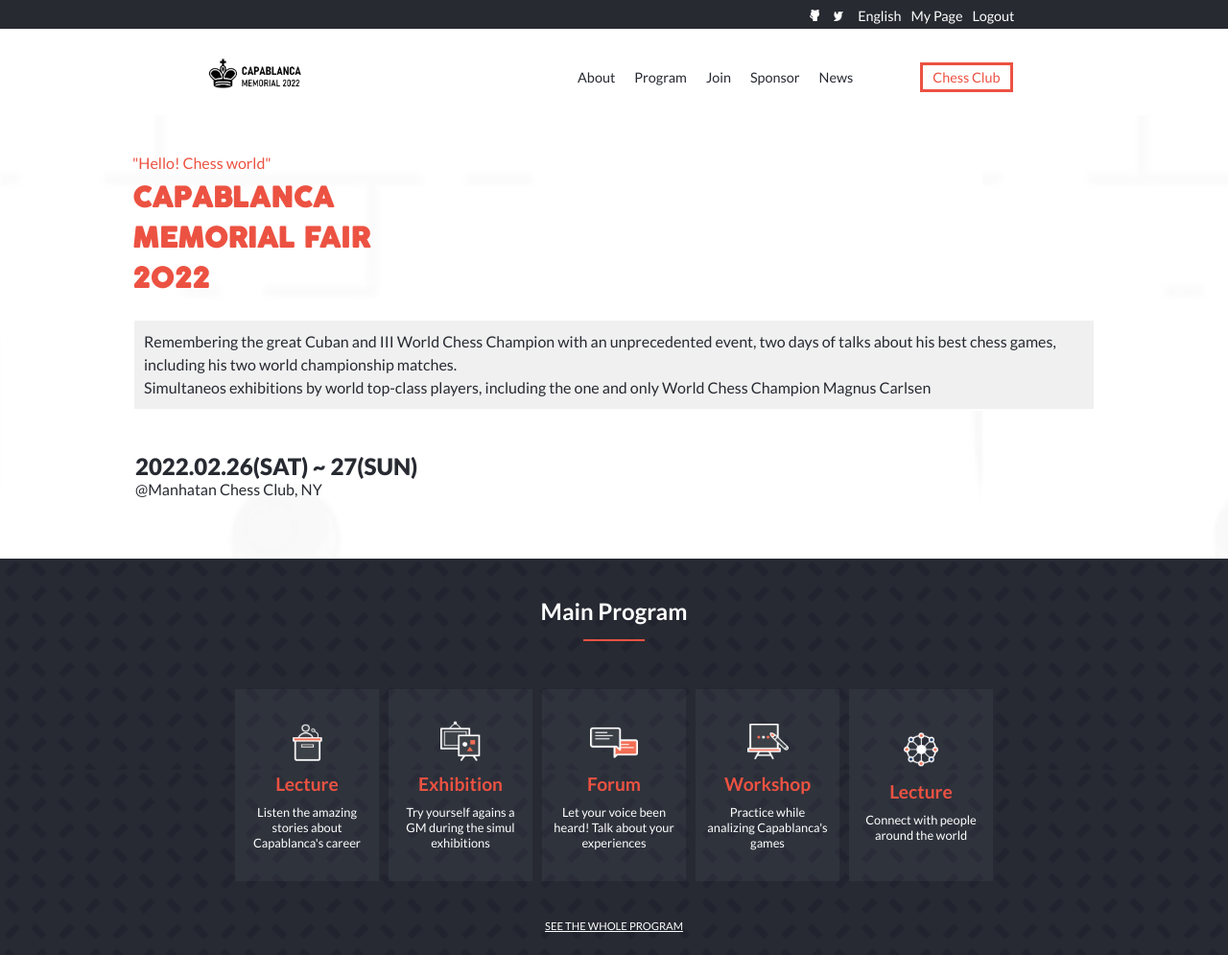
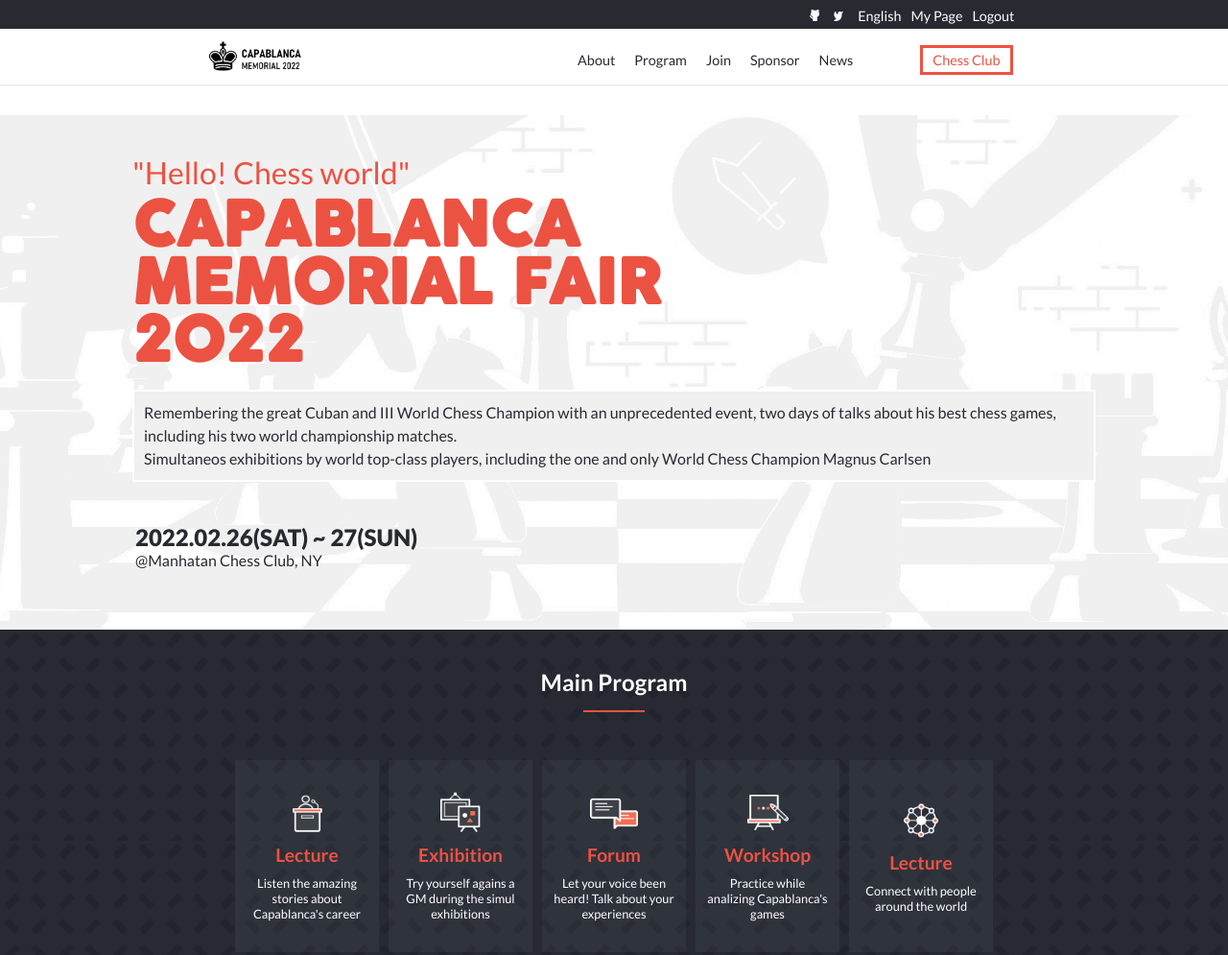
Before and after one commit to VicPeralta/ChessEvent, a website: page index.html in a window 1280 px wide. Shown: the top 995 px of the page at 96% size. Drawn offline with Linux system fonts and the light colour scheme.

Commit message:
Add a better background image to the homepage desktop version to better differentiate the navbar from the page. Makes the event title and greeting bigger.
modified:   styles.css
modified:   welcome.css

```diff
--- a/styles.css
+++ b/styles.css
@@ -118,6 +118,8 @@
     background-image: none;
     background-color: #fff;
     z-index: 1;
+    height: 7vw;
+    border-bottom: 2px solid var(--secondary-gray);
   }
 
   header .first {
@@ -131,7 +133,7 @@
     justify-content: space-around;
     align-items: center;
     width: 80vw;
-    height: 7vw;
+
     margin-left: 10%;
     padding-top: 10px;
   }
--- a/welcome.css
+++ b/welcome.css
@@ -5,8 +5,10 @@
   display: flex;
   flex-direction: column;
   background-color: var(--secondary-gray);
-  background-image: url("./assets/justQueen.png");
-  background-size: 80%;
+  background-image: url("./assets/chessBackgroundHeader.png");
+  background-size: cover;
+  background-blend-mode: lighten;
+  background-repeat: no-repeat;
 }
 
 .main {
@@ -67,10 +69,32 @@
     width: 100vw;
     margin: 0 auto;
     margin-top: 15vh;
+    background-image: url("./assets/chessBackgroundHeader.png");
+    background-size: cover;
+    background-blend-mode: lighten;
   }
 
   .content {
     width: 80vw;
     margin: 0 auto;
   }
+
+  .greeting {
+    color: var(--secondary-color);
+    margin-top: 30px;
+    margin-bottom: 7px;
+    font-size: 2rem;
+  }
+
+  .event-title {
+    color: var(--secondary-color);
+    background-color: transparent;
+    opacity: 1;
+    margin-top: 0;
+    margin-bottom: 20px;
+    font-size: 4rem;
+    line-height: 60px;
+    font-weight: bold;
+    font-family: Cocogoose, Arial, Helvetica, sans-serif;
+  }
 }
```
